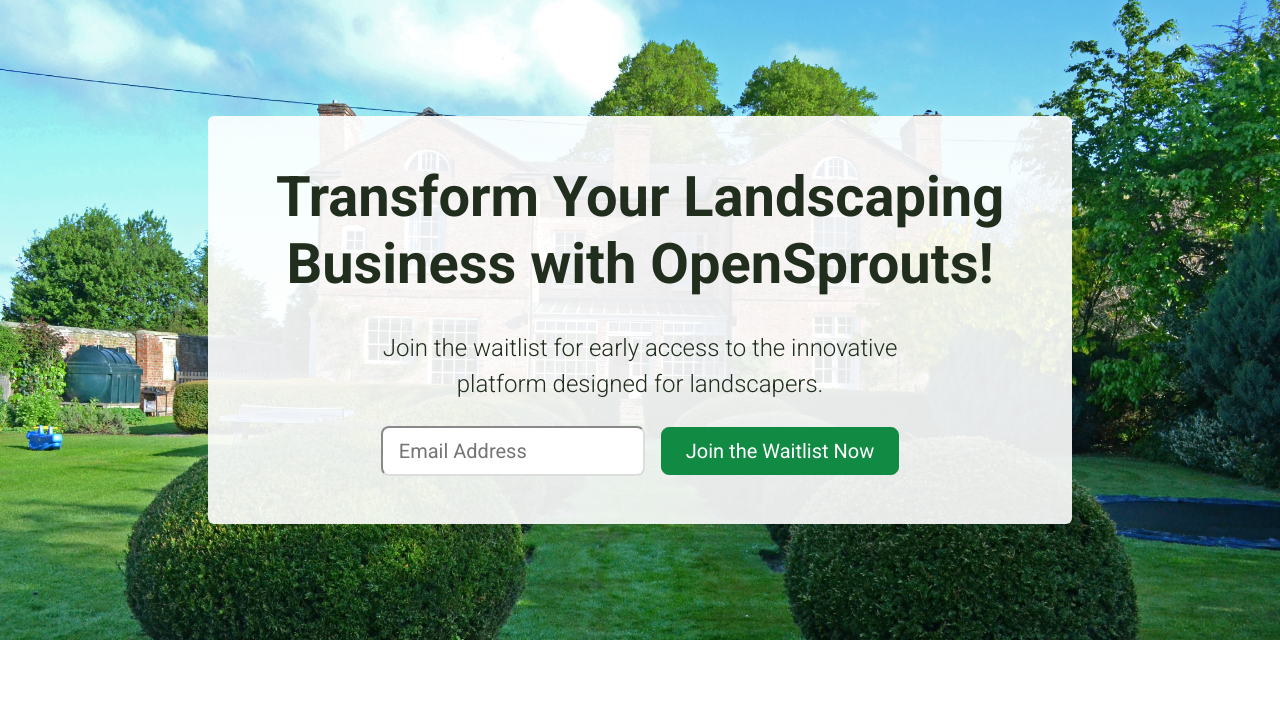
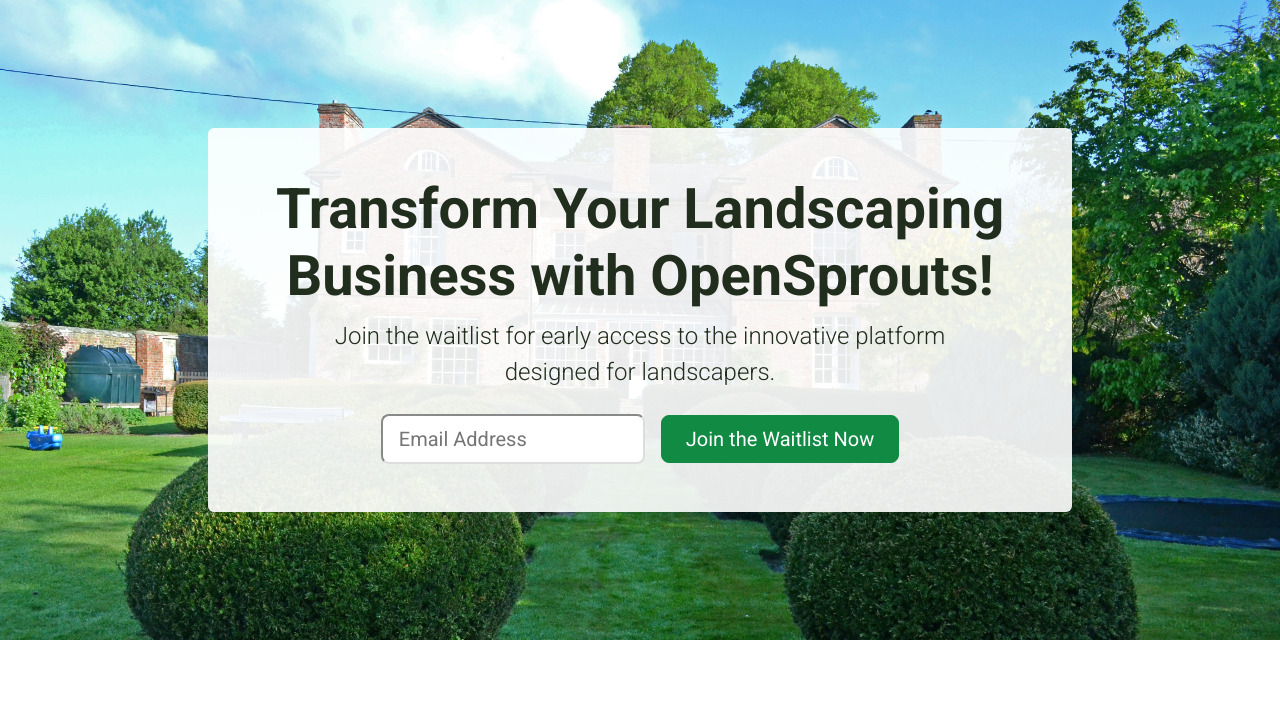
Before and after one commit to smithaldon1/OpenSprouts-LandingPage, a Flask app: page / in a window 1280 px wide. Shown: the part 117-840 px from the top of the page. Run offline with Flask 3, Linux system fonts and the light colour scheme; parts of the project's set-up code (start-up, migrations or seed data) failed here and were passed over.

Commit message:
More Hotfixes from user feedback

```diff
--- a/app/main/templates/main/index.html
+++ b/app/main/templates/main/index.html
@@ -5,17 +5,17 @@
 {% endblock %}
 
 {% block main %}
-<div class="px-4 py-5 text-center hero">
-  <div class="text-bg rounded">
+<div class="px-md-4 py-md-5 text-center hero">
+  <div class="text-bg rounded p-3 p-sm-5">
     <h3 class="display-4 fw-bold text-body-emphasis">Transform Your Landscaping Business with OpenSprouts!</h3>
-    <div class="col-lg mx-auto">
-      <p class="lead mb-4 text">Join the waitlist for early access to the innovative platform designed for landscapers.</p>
+    <div class="container mx-auto">
+      <p class="lead mb-4 mx-md-4 text">Join the waitlist for early access to the innovative platform designed for landscapers.</p>
       <form action="{{ url_for('main.add_to_waitlist') }}" method="post">
         <div class="row g-3 align-items-center justify-content-center">
           <div class="col-auto">
             <input name="email" type="email" class="form-control-lg waitlist-input" placeholder="Email Address" aria-label="Email Address" aria-describedby="topBtn" required>
           </div>
-          <div class="col-auto">
+          <div class="col-auto mb-3 mb-sm-0">
             <button id="topBtn" type="submit" class="btn btn-primary btn-lg px-4 gap-3">Join the Waitlist Now</button>
           </div>
         </div>
--- a/app/static/css/main-index.css
+++ b/app/static/css/main-index.css
@@ -11,13 +11,10 @@
 }
 .text-bg {
     background-color: rgba(255, 255, 255, 0.9);
-    padding: 3rem;
     max-width: 54rem;
 }
 .text {
     font-size: 24px;
-    padding: 0 5rem;
-    margin: 2rem 0;
 }
 .btn {
     background-color: #118B44;
--- a/app/templates/base.html
+++ b/app/templates/base.html
@@ -44,8 +44,11 @@
     <div class="container-sm">
       <nav class="navbar navbar-expand-lg">
         <div class="container-fluid">
-          <a class="navbar-brand" href="{{ url_for('main.show_index') }}">
+          <a class="navbar-brand d-none d-md-block" href="{{ url_for('main.show_index') }}">
             <img src="{{ url_for('static', filename='img/OpenSproutsHoriztontal.png') }}" height="75px">
+          </a>
+          <a class="navbar-brand d-block d-md-none" href="{{ url_for('main.show_index') }}">
+            <img src="{{ url_for('static', filename='img/OpenSprouts_Vertical.png') }}" height="70px">
           </a>
           <button class="navbar-toggler" type="button" data-bs-toggle="collapse" data-bs-target="#navbarNavDropdown" aria-controls="navbarNavDropdown" aria-expanded="false" aria-label="Toggle navigation">
             <span class="navbar-toggler-icon"></span>
```
Also changed, not shown: app/main/templates/main/thank_you.html (+6 -6 lines).
